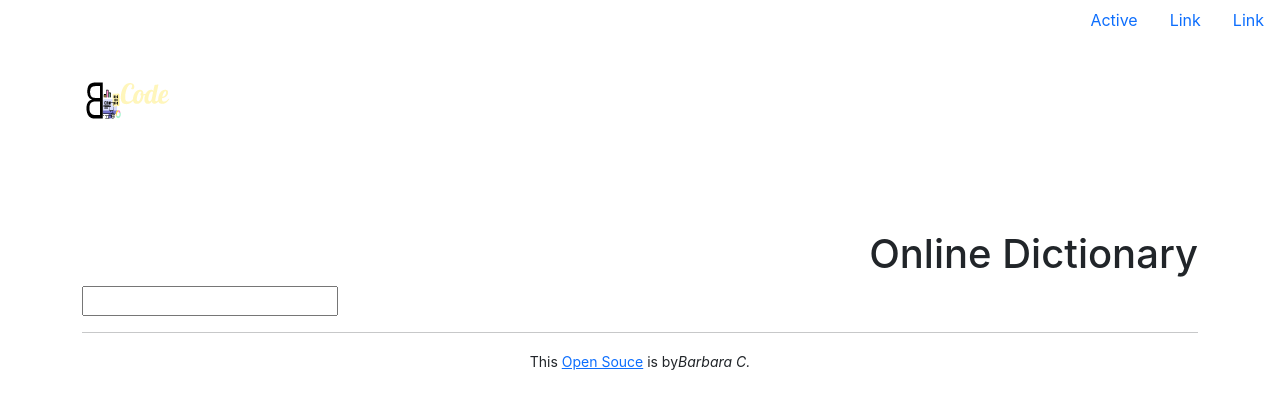
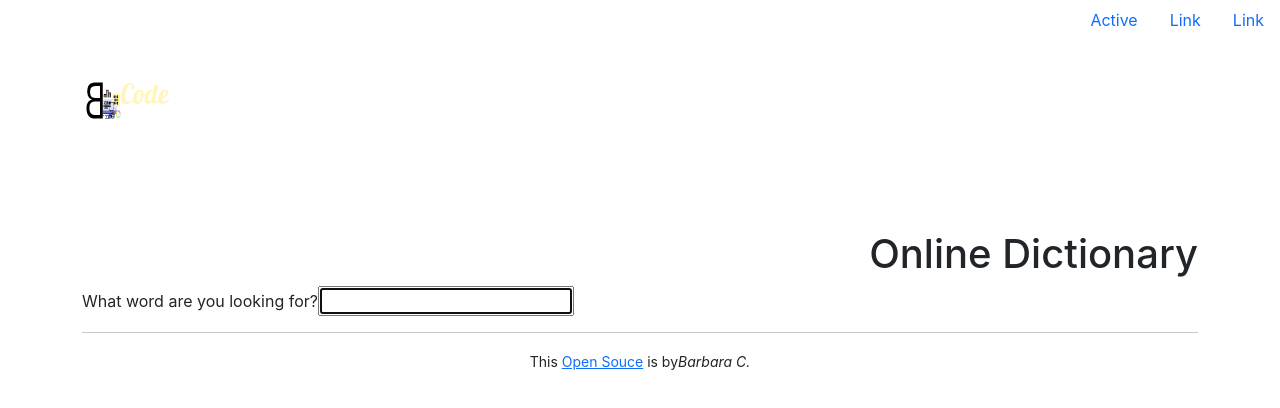
Before and after one commit to bcot-code/dictionary-project, a React (Create React App) app: page / in a window 1280 px wide. Shown: the top 408 px of the page. Built offline with nearby package versions, Linux system fonts and the light colour scheme.

Commit message:
Added details

```diff
--- a/src/App.js
+++ b/src/App.js
@@ -13,7 +13,7 @@ export default function App() {
           <NavBar />
         </header>
         <main>
-          <Dictionary />
+          <Dictionary search="search" />
         </main>
         <hr />
         <footer className="text-center">
--- a/src/Dictionary.js
+++ b/src/Dictionary.js
@@ -1,34 +1,36 @@
 import React, { useState } from "react";
 import "./Dictionary.css";
+import Result from "./Results";
 import axios from "axios";
 
-export default function Dictionary() {
+export default function Dictionary(props) {
   let [keyword, setWork] = useState("");
+  let [definition, setDef] = useState("");
 
-  function handleResponse(response) {
-    console.log(response.data);
-    console.log(response.data.meanings[0]);
+  function searchHandle(event) {
+    event.preventDefault();
+    setWork(event.target.value);
   }
 
-  function search(event) {
+  function handleSubmit(event) {
     event.preventDefault();
-    alert(`Searching for ${keyword}`);
-
     let api = `https://api.shecodes.io/dictionary/v1/define?word=${keyword}&key=db9df5cafd32a54ef0cf0c7bd2635oct`;
-    console.log(api);
     axios.get(api).then(handleResponse);
   }
 
-  function handleKey(event) {
-    setWork(event.target.value);
+  function handleResponse(response) {
+    setDef(response.data[0]);
   }
-
   return (
     <div>
-      <h1 className="Dictionary">Online Dictionary</h1>
-      <form onSubmit={search}>
-        <input type="search" onChange={handleKey} />
-      </form>
+      <section>
+        <h1 className="Dictionary">Online Dictionary</h1>
+        <form onSubmit={handleSubmit}>
+          <label>What word are you looking for?</label>
+          <input type={"search"} autoFocus="on" onChange={searchHandle} />
+        </form>
+      </section>
+      <Result definition={definition} />
     </div>
   );
 }
--- /dev/null
+++ b/src/Meanings.js
@@ -0,0 +1,15 @@
+import React from "react";
+
+export default function Meanings(props) {
+  if (props.meaning) {
+    return (
+      <div className="Meanings">
+        <h3>{props.meaning.partOfSpeech}</h3>
+        <p>{props.meaning.definition}</p>
+        <em>{props.meaning.example}</em>
+      </div>
+    );
+  } else {
+    return null;
+  }
+}
--- /dev/null
+++ b/src/Results.js
@@ -0,0 +1,23 @@
+import React from "react";
+import Meanings from "./Meanings";
+
+export default function Result(props) {
+  if (props.defintion) {
+    return (
+      <div className="Result">
+        <section>
+          <h1>{props.defintion.word}</h1>
+        </section>
+        {props.defintion.meanings.map(function (meaning, index) {
+          return (
+            <section key={index}>
+              <Meanings meaning={meaning} />
+            </section>
+          );
+        })}
+      </div>
+    );
+  } else {
+    return null;
+  }
+}
```
